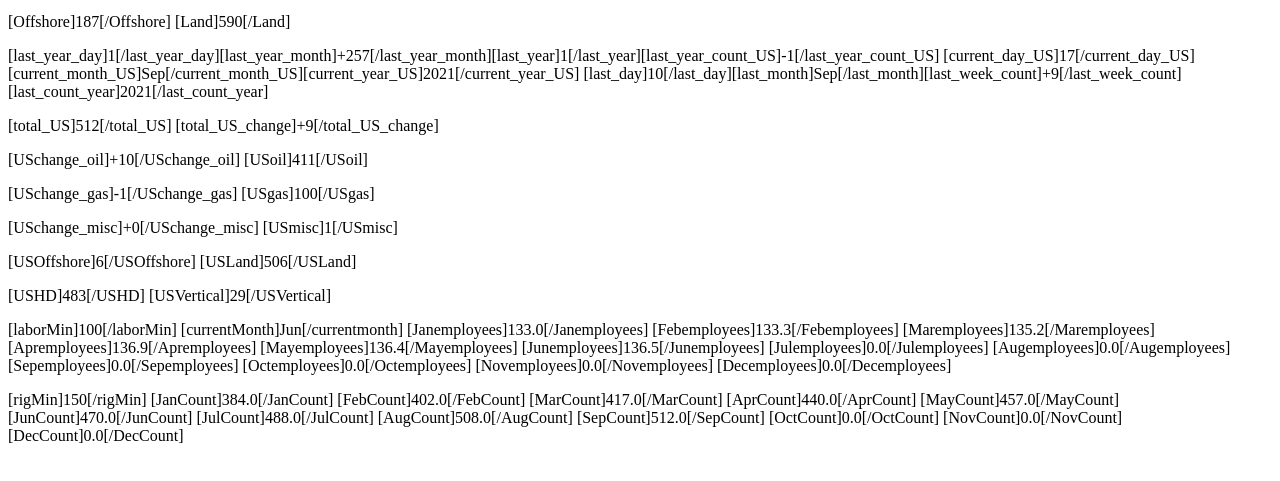
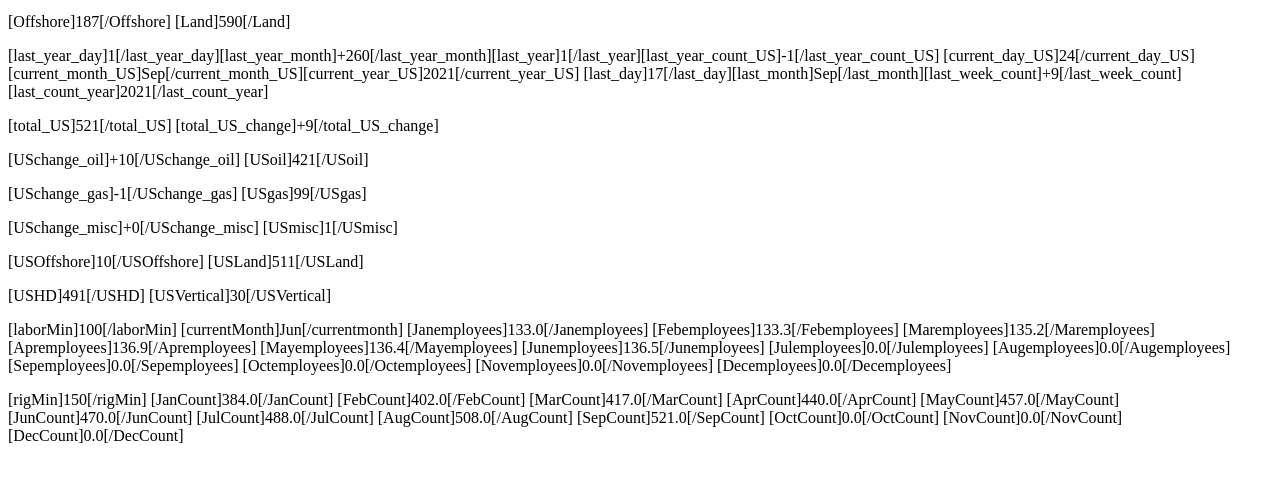
Before and after one commit to AdrianSalinas98/AdrianSalinas98.github.io, a plain HTML site: page Data.html in a window 1280 px wide. Shown: the part 289-770 px from the top of the page. Drawn offline with Linux system fonts and the light colour scheme.

Commit message:
Update Data.html

```diff
--- a/Data.html
+++ b/Data.html
@@ -89,11 +89,11 @@
 
 
 
-                [last_year_day]1[/last_year_day][last_year_month]+257[/last_year_month][last_year]1[/last_year][last_year_count_US]-1[/last_year_count_US]
+                [last_year_day]1[/last_year_day][last_year_month]+260[/last_year_month][last_year]1[/last_year][last_year_count_US]-1[/last_year_count_US]
 
 
-                [current_day_US]17[/current_day_US][current_month_US]Sep[/current_month_US][current_year_US]2021[/current_year_US]
-                [last_day]10[/last_day][last_month]Sep[/last_month][last_week_count]+9[/last_week_count][last_count_year]2021[/last_count_year]
+                [current_day_US]24[/current_day_US][current_month_US]Sep[/current_month_US][current_year_US]2021[/current_year_US]
+                [last_day]17[/last_day][last_month]Sep[/last_month][last_week_count]+9[/last_week_count][last_count_year]2021[/last_count_year]
 
 
 
@@ -104,14 +104,14 @@
 
             <p>
 
-                [total_US]512[/total_US]
+                [total_US]521[/total_US]
                 [total_US_change]+9[/total_US_change]
             </p>
 
             <p>
 
                 [USchange_oil]+10[/USchange_oil]
-                [USoil]411[/USoil]
+                [USoil]421[/USoil]
             </p>
 
         </div>
@@ -121,7 +121,7 @@
             <p>
 
                 [USchange_gas]-1[/USchange_gas]
-                [USgas]100[/USgas]
+                [USgas]99[/USgas]
             </p>
 
         </div>
@@ -140,8 +140,8 @@
 
             <p>
 
-                [USOffshore]6[/USOffshore]
-                [USLand]506[/USLand]
+                [USOffshore]10[/USOffshore]
+                [USLand]511[/USLand]
             </p>
 
         </div>
@@ -150,8 +150,8 @@
 
             <p>
 
-                [USHD]483[/USHD]
-                [USVertical]29[/USVertical]
+                [USHD]491[/USHD]
+                [USVertical]30[/USVertical]
             </p>
 
         </div>
@@ -205,7 +205,7 @@
                 [JunCount]470.0[/JunCount]
                 [JulCount]488.0[/JulCount]
                 [AugCount]508.0[/AugCount]
-                [SepCount]512.0[/SepCount]
+                [SepCount]521.0[/SepCount]
                 [OctCount]0.0[/OctCount]
                 [NovCount]0.0[/NovCount]
                 [DecCount]0.0[/DecCount]
```
